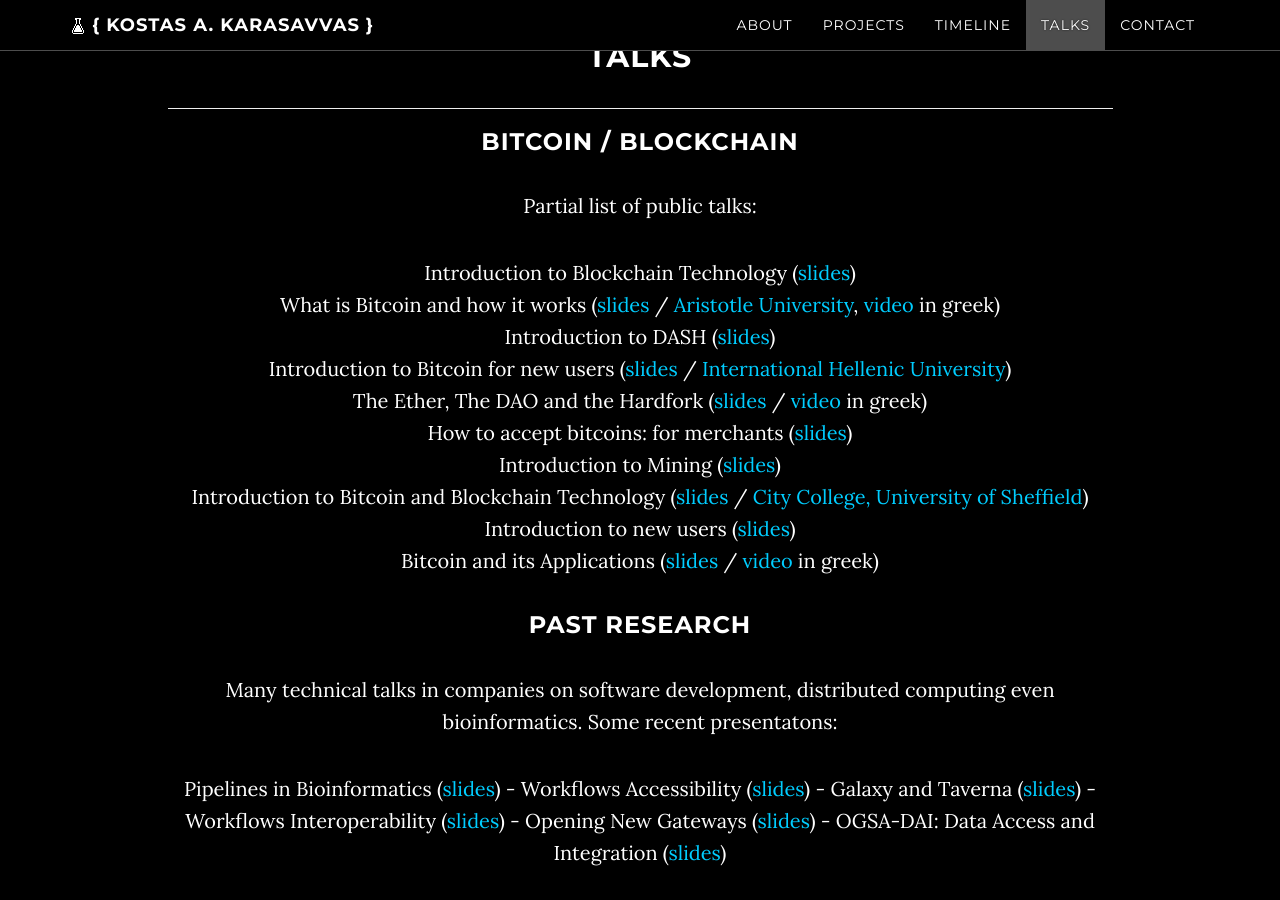
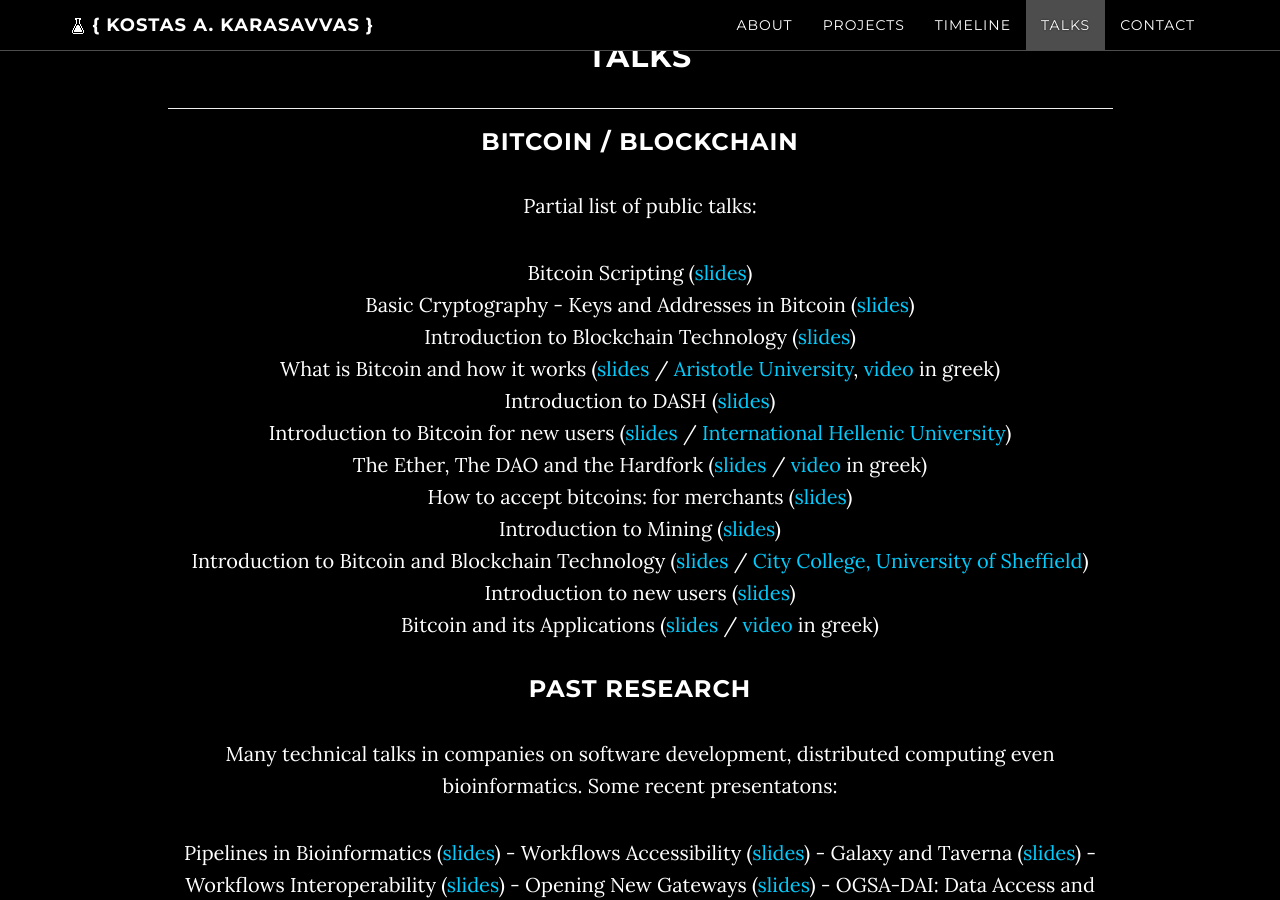
Before and after one commit to karask/karask.github.io, a Jekyll site: the page built from index.html, in a window 1280 px wide and 900 px high, scrolled down 6543 px. Built offline with Jekyll 4.4.1, drawn with Linux system fonts in a browser that asks for light colours; nearby versions of some CDN libraries; the list of posts is cut into pages by our own code; comment, search, counter and statistics services are not loaded.

Commit message:
updated/uploaded talks

```diff
--- a/talks.html
+++ b/talks.html
@@ -11,6 +11,8 @@ title: Talks
 
 Partial list of public talks:
 
+Bitcoin Scripting ([slides](/assets/IntroductionToBitcoinScripting.pdf))<br>
+Basic Cryptography - Keys and Addresses in Bitcoin ([slides](/assets/BitcoinKeysAndAddresses.pdf))<br>
 Introduction to Blockchain Technology ([slides](/assets/ACT_CareerDay-Introduction_to_Blockchain_Technology.pdf))<br>
 What is Bitcoin and how it works ([slides](/assets/Bitcoin_Aristotle_University_Lecture.pdf) / <a href="http://oswinds.csd.auth.gr/news/introduction-bitcoin-and-how-it-works" target="_blank">Aristotle University</a>, <a href="https://www.auth.gr/video/24872" target="_blank">video</a> in greek)<br>
 Introduction to DASH ([slides](/assets/Introduction_to_DASH.pdf))<br>
```
Also changed, not shown: 2 other files.
